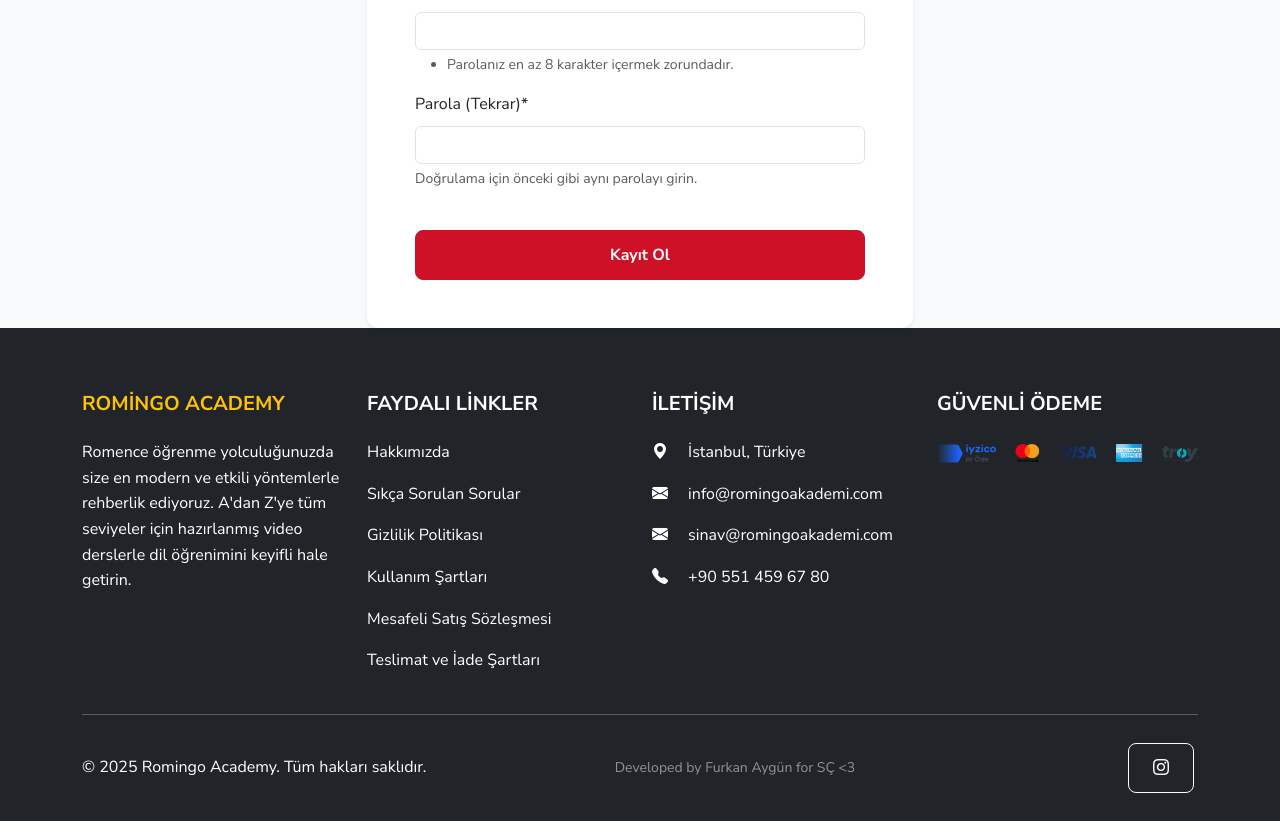
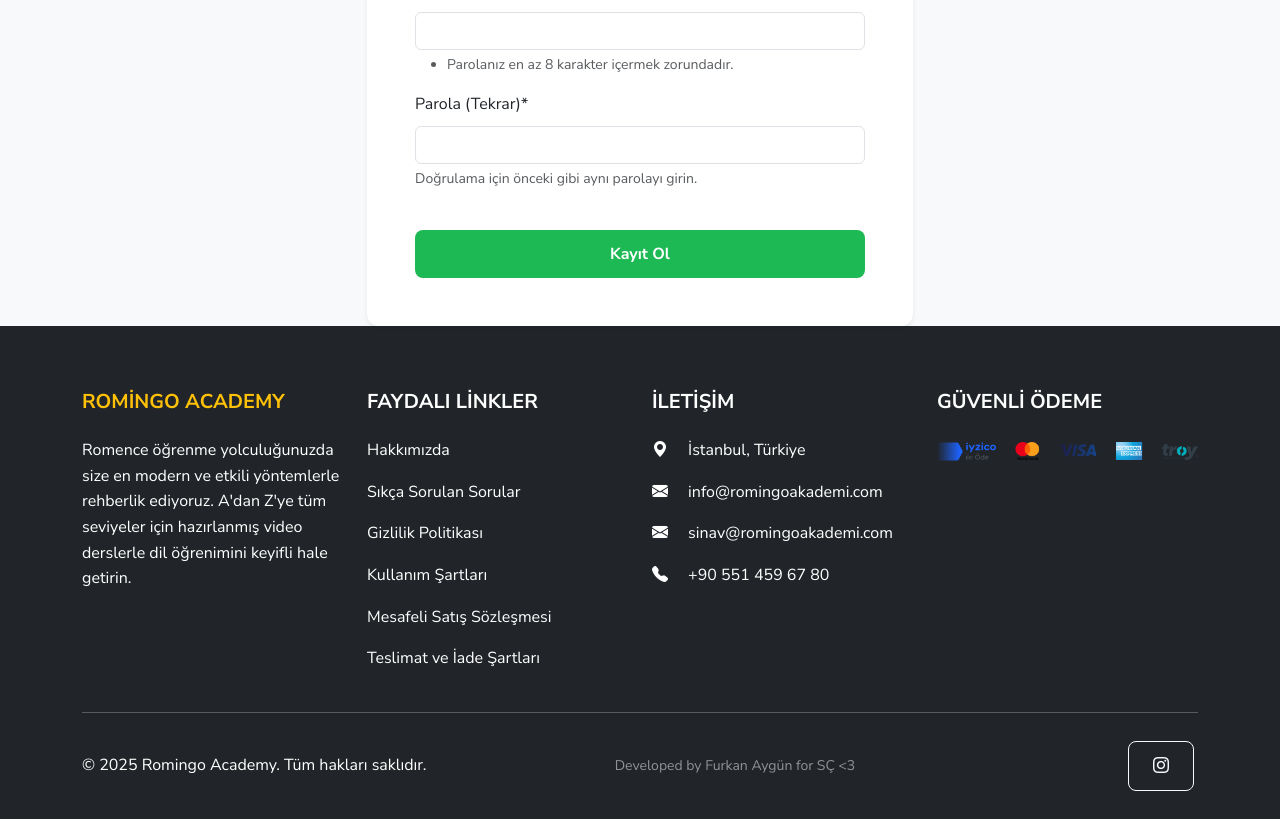
Before and after one commit to strip43weathers/VimeoDersSitesi, a Django app: page /kullanicilar/kayit/ in a window 1280 px wide. Shown: the part 965-1786 px from the top of the page. Run offline with Django 5.2, Linux system fonts and the light colour scheme; parts of the project's set-up code (start-up, migrations or seed data) failed here and were passed over; some libraries are stand-ins or nearby versions.

Commit message:
buttonupdate

```diff
--- a/templates/odeme/kitap_detay.html
+++ b/templates/odeme/kitap_detay.html
@@ -78,8 +78,8 @@
                                         Sepete Ekle <i class="bi bi-cart-plus ms-2"></i>
                                     </a>
                                 {% else %}
-                                    <a href="{% url 'login' %}" class="btn btn-outline-primary btn-lg rounded-pill px-4 fw-bold w-100 w-sm-auto">
-                                        Satın Almak İçin Giriş Yap
+                                    <a href="{% url 'kullanicilar:kayit' %}" class="btn btn-outline-primary btn-lg rounded-pill px-4 fw-bold w-100 w-sm-auto">
+                                        Satın Almak İçin Kayıt Ol
                                     </a>
                                 {% endif %}
                             </div>
--- a/templates/registration/kayit.html
+++ b/templates/registration/kayit.html
@@ -20,10 +20,12 @@
                     <form method="post">
                         {% csrf_token %}
                         {{ form|crispy }}
-                        <button type="submit" class="btn btn-success w-100 mt-4">Kayıt Ol</button>
+                        <button type="submit" class="btn w-100 mt-4" style="background-color: #1DB954; color: white; border: none;">
+                            Kayıt Ol
+                        </button>
                     </form>
 
-                     </div>
+                </div>
             </div>
         </div>
     </div>
```
